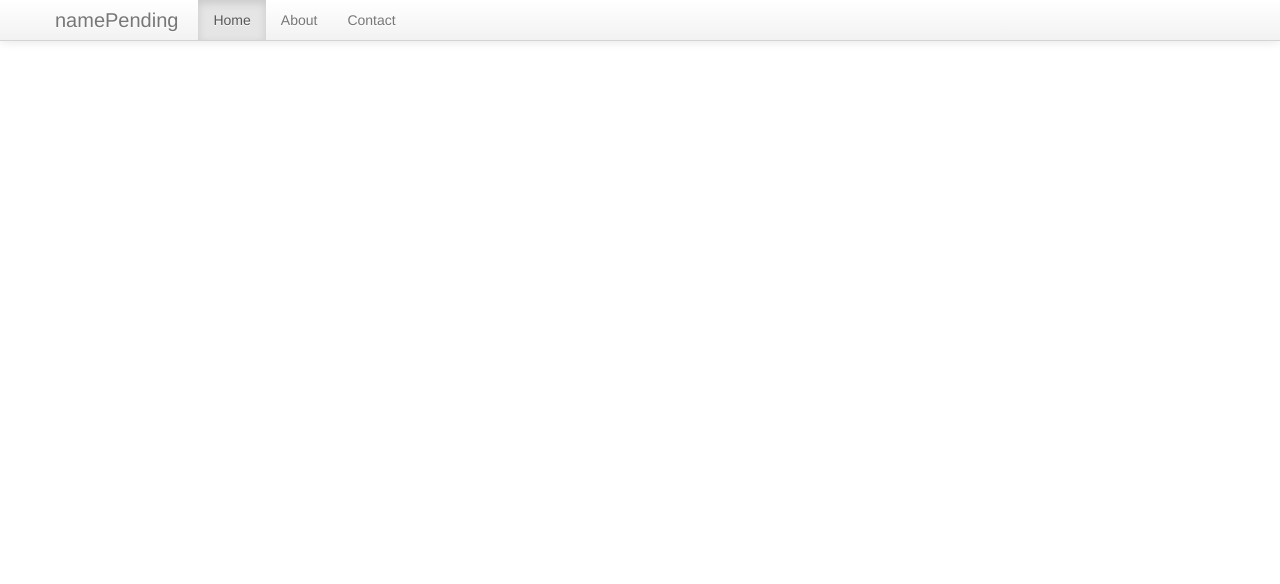
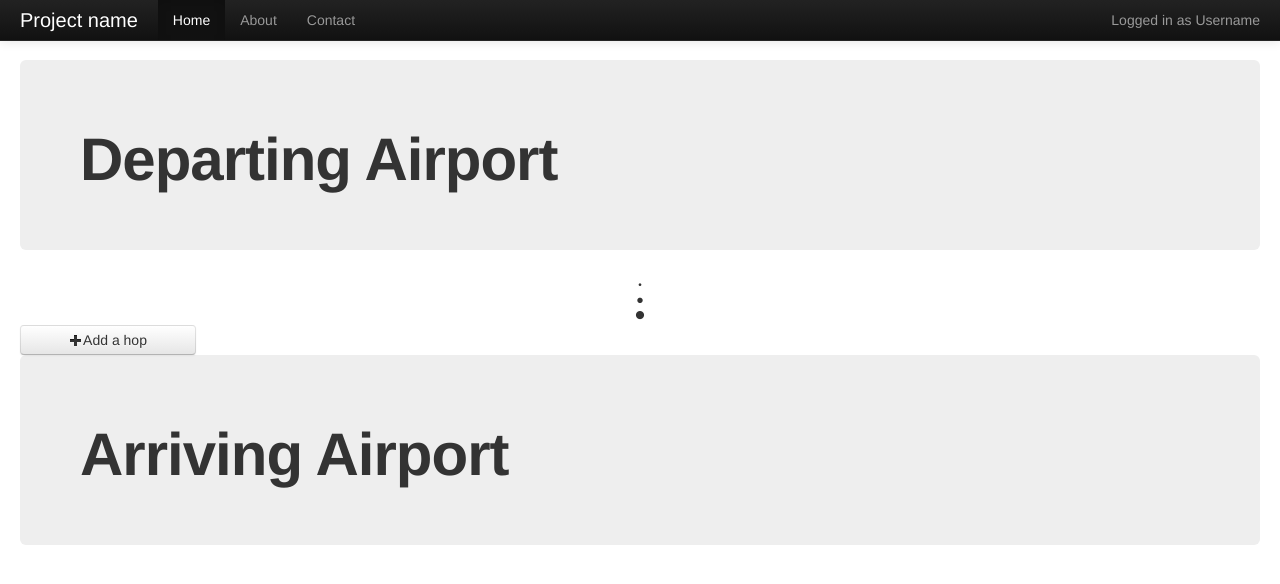
Before and after one commit to CraigPeden/ilwhack.namepending, a CodeIgniter app: page / in a window 1280 px wide. Shown: the top 584 px of the page. Run offline with CodeIgniter, Linux system fonts and the light colour scheme; some libraries are stand-ins or nearby versions.

Commit message:
Changd to Skyhopper

```diff
--- a/application/config/routes.php
+++ b/application/config/routes.php
@@ -38,7 +38,7 @@
 |
 */
 
-$route['default_controller'] = "namepending";
+$route['default_controller'] = "skyhopper";
 $route['404_override'] = '';
 
 
--- a/application/controllers/namepending.php
+++ b/application/controllers/skyhopper.php
@@ -1,6 +1,6 @@
 <?php
 
-	class Namepending extends CI_Controller
+	class Skyhopper extends CI_Controller
 	{
 
 		function __construct()
@@ -19,6 +19,7 @@
 		function index()
 		{
 			$this->load->view('assets/header');
+			$this->load->view('assets/main');
 			$this->load->view('assets/footer');
 		}
 
--- a/application/views/assets/header.php
+++ b/application/views/assets/header.php
@@ -14,10 +14,11 @@
     <![endif]-->
 
     <!-- Le Styles -->
+    <link href="../../ilwhack.namepending/css/skyhopper.css" rel="stylesheet">
     <link href="../../ilwhack.namepending/css/bootstrap.css" rel="stylesheet">
     <style>
     	body {
-    		padding-top: 40px;
+    		padding-top: 60px;
     	}
     </style>
     <link href="../../ilwhack.namepending/css/bootstrap-responsive.css" rel="stylesheet">
@@ -25,22 +26,25 @@
 </head>
 
 <body>
-	<header class="navbar navbar-fixed-top">
+	<header class="navbar navbar-inverse navbar-fixed-top">
       <div class="navbar-inner">
-        	<div class="container">
+        <div class="container-fluid">
           <a class="btn btn-navbar" data-toggle="collapse" data-target=".nav-collapse">
             <span class="icon-bar"></span>
             <span class="icon-bar"></span>
             <span class="icon-bar"></span>
           </a>
-          		<a class="brand" href="#">namePending</a>
-          		<div class="nav-collapse">
+          <a class="brand" href="#">Project name</a>
+          <div class="nav-collapse collapse">
+            <p class="navbar-text pull-right">
+              Logged in as <a href="#" class="navbar-link">Username</a>
+            </p>
             <ul class="nav">
               <li class="active"><a href="#">Home</a></li>
               <li><a href="#about">About</a></li>
               <li><a href="#contact">Contact</a></li>
             </ul>
-            	</div> <!--/.nav-collapse -->
-        	</div> <!--/.container -->
-      	</div> <!-- /.navbar-inner -->
-  	</header> <!-- /.navbar navbar-fixed-top -->
+          </div><!--/.nav-collapse -->
+        </div>
+      </div>
+    </header>
--- /dev/null
+++ b/application/views/assets/main.php
@@ -0,0 +1,13 @@
+<div class="container-fluid">
+	<div class="row-fluid">
+    	<div class="span12">
+        	<div class="hero-unit">
+            	<h1>Departing Airport</h1>
+            </div>
+            <div class="transitionbulletone">•</div><div class="transitionbullettwo">•</div><div class="transitionbulletthree">•</div>
+            <a href="#" class="btn addhop"><i class="icon icon-plus"></i>Add a hop</a>
+            <div class="hero-unit">
+            	<h1>Arriving Airport</h1>
+            </div>
+        </div><!--/span-->
+    </div><!--/row-->
--- /dev/null
+++ b/css/skyhopper.css
@@ -0,0 +1,29 @@
+.transitionbulletone {
+	line-height: 10px;
+	font-size: 10px !important;
+	margin-top: 5px !important;
+	margin-bottom: 5px !important;
+	text-align: center;
+}
+
+.transitionbullettwo {
+	line-height: 10px;
+	font-size: 20px !important;
+	margin-top: 5px !important;
+	margin-bottom: 5px !important;
+	text-align: center;
+}
+
+.transitionbulletthree {
+	line-height: 10px;
+	font-size: 30px !important;
+	margin-top: 5px !important;
+	margin-bottom: 5px !important;
+	text-align: center;
+}
+
+.addhop {
+	width: 150px;
+	margin-left: auto;
+	margin-right: auto;
+}
```
Lines whose indentation alone changed are shown as unchanged.
